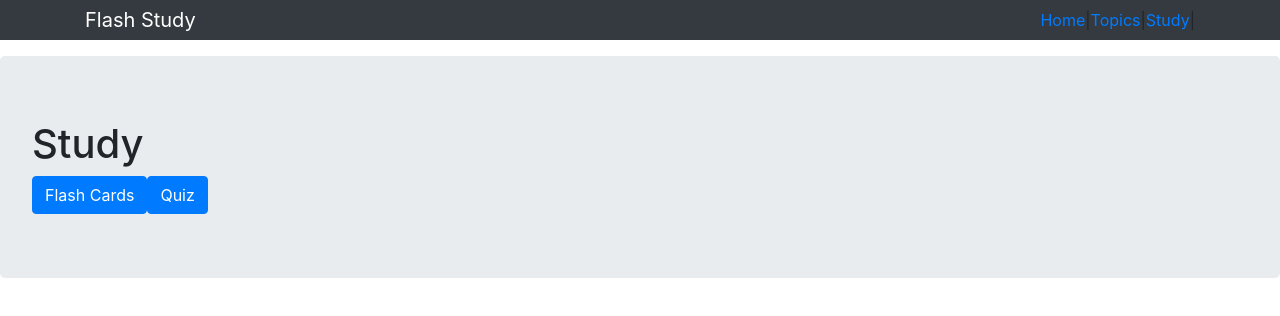
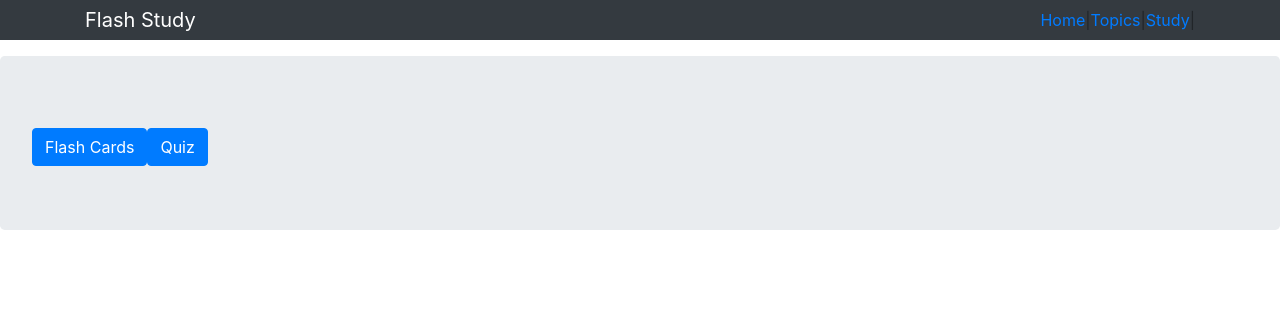
Before and after one commit to tmax818/ReactReduxProject, a React (Create React App) app: page /study in a window 1280 px wide. Shown: the top 316 px of the page. Built offline with nearby package versions, Linux system fonts and the light colour scheme.

Commit message:
Add functionality of topic buttons and dynamically generated routes.

```diff
--- a/src/components/App.js
+++ b/src/components/App.js
@@ -14,6 +14,7 @@ class App extends Component {
         <Header title="Flash Study" />
         <Route exact path="/" component={Home} />
         <Route path="/topics" component={Topics} />
+        <Route path="/topics/:subject" component={Study} />
         <Route path="/study" component={Study} />
       </div>
     );
--- a/src/components/Study.js
+++ b/src/components/Study.js
@@ -1,10 +1,12 @@
-import React, { Component } from 'react';
+import React, { Component } from "react";
 
 export default class Study extends Component {
   render() {
+    const { subject } = this.props.match.params;
+    console.log(this.props.match.params.subject);
     return (
       <div className="jumbotron">
-        <h1>Study</h1>
+        <h1>{subject}</h1>
         <button className="btn btn-primary">Flash Cards</button>
         <button className="btn btn-primary">Quiz</button>
       </div>
--- a/src/containers/TopicList.js
+++ b/src/containers/TopicList.js
@@ -1,6 +1,7 @@
 import React, { Component } from "react";
 import { connect } from "react-redux";
 import { fetchTopics } from "../actions";
+import { Link } from "react-router-dom";
 
 class TopicList extends Component {
   componentDidMount() {
@@ -9,7 +10,11 @@ class TopicList extends Component {
 
   renderButtons = () => {
     return this.props.topics.map(topic => {
-      return <button className="btn btn-primary">{topic.title}</button>;
+      return (
+        <Link to={`/topics/${topic.title}`} className="btn btn-primary">
+          {topic.title}
+        </Link>
+      );
     });
   };
 
```
Also changed, not shown: 1 other file (tests, documents, lock files or other folders).
